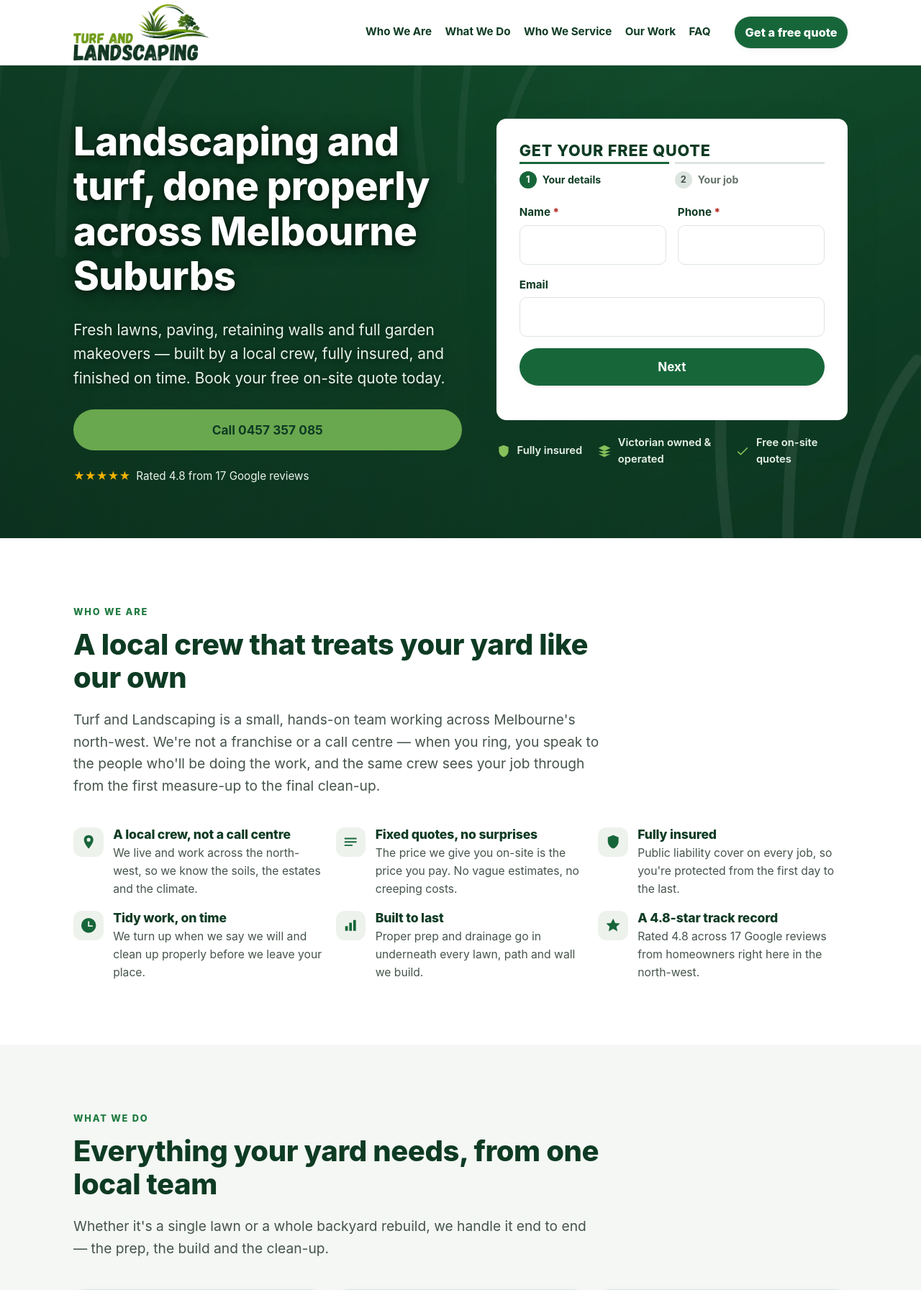
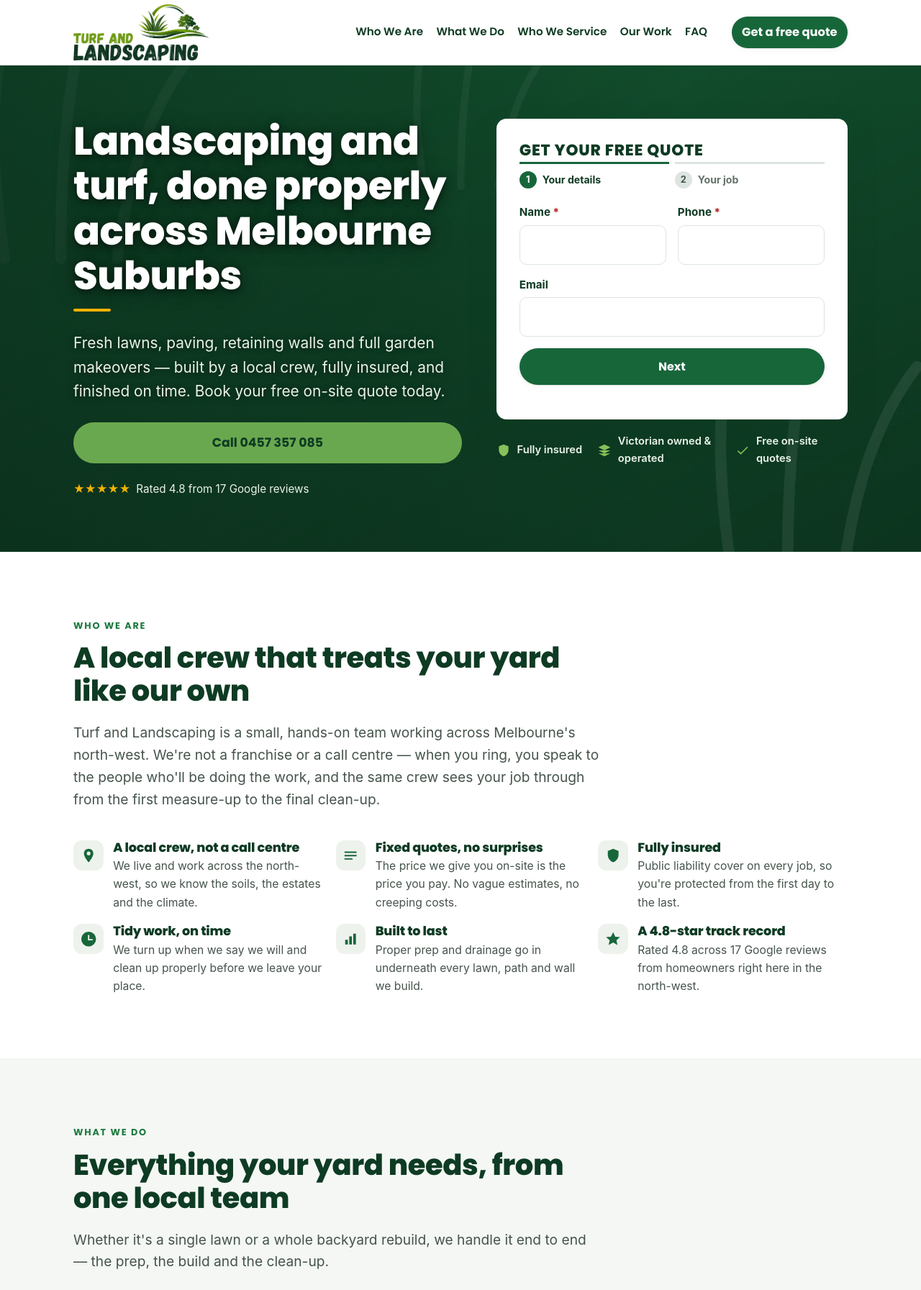
Before and after one commit to montarro/Internal, a PHP site: page /index.html in a window 1280 px wide. Shown: the top 1793 px of the page at 72% size. Run offline with PHP 8.4, Linux system fonts and the light colour scheme.

Commit message:
Add Poppins display type and a gold accent for headings, nav and CTAs
- Self-host Poppins (600/700/800, latin subset only, ~24KB total) for
  headings, nav links, eyebrows and buttons, keeping body copy on the
  system stack for speed. Preload the 800-weight file since the hero
  H1 sits above the fold.
- Add a gold accent: a short underline beneath the hero H1, and a gold
  underline on desktop nav hover/focus, using the existing --gold token
  that was previously only used for star ratings.
- Commit package-lock.json for a reproducible sharp install.

Co-Authored-By: Claude Opus 5 <noreply@anthropic.com>
Claude-Session: https://claude.ai/code/session_018MmKCYsyRG1fbBFzup6bvS

```diff
--- a/index.html
+++ b/index.html
@@ -29,6 +29,7 @@
   <link rel="icon" href="/assets/favicon.svg" type="image/svg+xml" />
   <link rel="apple-touch-icon" href="/assets/favicon.svg" />
   <link rel="preload" as="image" href="/assets/images/hero-landscaping-northwest-melbourne.webp?v=2" fetchpriority="high" />
+  <link rel="preload" as="font" type="font/woff2" href="/assets/fonts/poppins-800.woff2" crossorigin />
   <link rel="stylesheet" href="/style.css" />
 
   <!-- LocalBusiness structured data -->
--- a/style.css
+++ b/style.css
@@ -1,8 +1,33 @@
 /* =====================================================================
    Turf and Landscaping — north-west Melbourne
    Design system: mobile-first, green + neutral, trade-professional.
-   No external fonts or requests: system stack keeps LCP fast on 4G.
+   Body copy stays on the system stack for speed; Poppins (self-hosted,
+   latin subset only, ~24KB total) is used for headings, nav and buttons
+   so the brand has a distinct voice without hurting LCP.
    ===================================================================== */
+
+/* ---------- Display typeface (self-hosted, no external request) ---------- */
+@font-face {
+  font-family: "Poppins";
+  font-style: normal;
+  font-weight: 600;
+  font-display: swap;
+  src: url("/assets/fonts/poppins-600.woff2") format("woff2");
+}
+@font-face {
+  font-family: "Poppins";
+  font-style: normal;
+  font-weight: 700;
+  font-display: swap;
+  src: url("/assets/fonts/poppins-700.woff2") format("woff2");
+}
+@font-face {
+  font-family: "Poppins";
+  font-style: normal;
+  font-weight: 800;
+  font-display: swap;
+  src: url("/assets/fonts/poppins-800.woff2") format("woff2");
+}
 
 /* ---------- Design tokens ---------- */
 :root {
@@ -39,6 +64,7 @@
   --shadow-lg: 0 18px 44px rgba(14,59,35,.16);
 
   --font: -apple-system, BlinkMacSystemFont, "Segoe UI", Roboto, "Helvetica Neue", Arial, sans-serif;
+  --font-display: "Poppins", var(--font);
 
   --header-h: 76px;
   --bottombar-h: 62px;
@@ -66,7 +92,7 @@ img { max-width: 100%; height: auto; display: block; }
 a { color: var(--green-700); text-decoration-thickness: .08em; text-underline-offset: .15em; }
 a:hover { color: var(--green-600); }
 
-h1, h2, h3, h4 { color: var(--green-900); line-height: 1.15; margin: 0 0 .5em; letter-spacing: -.01em; font-weight: 800; }
+h1, h2, h3, h4 { font-family: var(--font-display); color: var(--green-900); line-height: 1.15; margin: 0 0 .5em; letter-spacing: -.01em; font-weight: 800; }
 h1 { font-size: clamp(2rem, 7vw, 3.4rem); }
 h2 { font-size: clamp(1.65rem, 5vw, 2.5rem); }
 h3 { font-size: clamp(1.2rem, 3.4vw, 1.45rem); }
@@ -79,7 +105,7 @@ p  { margin: 0 0 1rem; }
 .section__head { max-width: 46rem; margin-bottom: clamp(1.6rem, 4vw, 2.6rem); }
 .section__head--center { margin-inline: auto; text-align: center; }
 .eyebrow {
-  display: inline-block; font-size: .8rem; font-weight: 800; letter-spacing: .14em;
+  display: inline-block; font-family: var(--font-display); font-size: .8rem; font-weight: 700; letter-spacing: .14em;
   text-transform: uppercase; color: var(--green-600); margin-bottom: .7rem;
 }
 .lead { font-size: clamp(1.05rem, 2.4vw, 1.2rem); color: var(--slate); }
@@ -102,7 +128,7 @@ p  { margin: 0 0 1rem; }
 /* ---------- Buttons ---------- */
 .btn {
   display: inline-flex; align-items: center; justify-content: center; gap: .5rem;
-  font: inherit; font-weight: 700; line-height: 1.1; text-decoration: none;
+  font-family: var(--font-display); font-size: 1rem; font-weight: 700; line-height: 1.1; text-decoration: none;
   padding: .92rem 1.4rem; border-radius: 999px; border: 2px solid transparent;
   cursor: pointer; transition: transform .06s ease, background .15s ease, box-shadow .15s ease, color .15s ease;
   min-height: 48px;                 /* comfortable tap target */
@@ -140,7 +166,7 @@ p  { margin: 0 0 1rem; }
 .header-call {
   display: inline-flex; align-items: center; gap: .45rem;
   background: var(--green-700); color: #fff; text-decoration: none;
-  font-weight: 800; padding: .58rem .9rem; border-radius: 999px; min-height: 44px;
+  font-family: var(--font-display); font-weight: 700; padding: .58rem .9rem; border-radius: 999px; min-height: 44px;
   white-space: nowrap; box-shadow: var(--shadow-sm);
 }
 .header-call:hover { background: var(--green-800); color: #fff; }
@@ -151,7 +177,7 @@ p  { margin: 0 0 1rem; }
 .header-phone {
   display: inline-flex; align-items: center; gap: .4rem;
   background: var(--green-700); color: #fff; text-decoration: none;
-  font-weight: 800; padding: .55rem .85rem; border-radius: 999px; min-height: 44px;
+  font-family: var(--font-display); font-weight: 700; padding: .55rem .85rem; border-radius: 999px; min-height: 44px;
   white-space: nowrap; font-size: .95rem; box-shadow: var(--shadow-sm);
 }
 .header-phone:hover { background: var(--green-800); color: #fff; }
@@ -177,7 +203,7 @@ p  { margin: 0 0 1rem; }
 }
 .mobile-nav[data-open="true"] { display: block; }
 .mobile-nav a {
-  display: block; padding: .85rem .25rem; color: var(--green-900); font-weight: 600;
+  display: block; padding: .85rem .25rem; color: var(--green-900); font-family: var(--font-display); font-weight: 600;
   text-decoration: none; border-bottom: 1px solid var(--line);
 }
 .mobile-nav a:last-of-type { border-bottom: 0; }
@@ -206,6 +232,10 @@ p  { margin: 0 0 1rem; }
 .hero__inner { padding-block: clamp(2.6rem, 8vw, 4.6rem); display: grid; gap: 2rem; }
 .hero__copy { max-width: 44rem; }
 .hero h1 { color: #fff; text-shadow: 0 2px 10px rgba(0,0,0,.55), 0 1px 30px rgba(0,0,0,.35); }
+.hero h1::after {
+  content: ""; display: block; width: 3.25rem; height: 4px; margin-top: .9rem;
+  background: var(--gold); border-radius: 999px;
+}
 .hero__sub { font-size: clamp(1.08rem, 2.6vw, 1.3rem); color: #eaf3ea; text-shadow: 0 1px 8px rgba(0,0,0,.5); margin-bottom: 1.7rem; max-width: 34rem; }
 .hero__actions { display: flex; flex-wrap: wrap; gap: .8rem; }
 .hero__actions .btn { flex: 1 1 auto; min-width: 12rem; }
@@ -486,10 +516,11 @@ p  { margin: 0 0 1rem; }
   /* header switches to full nav on desktop; hide mobile-only chrome */
   .primary-nav { display: flex; align-items: center; gap: 1.15rem; margin-right: 1.1rem; }
   .primary-nav a {
-    text-decoration: none; color: var(--green-900); font-weight: 700; font-size: .95rem;
+    text-decoration: none; color: var(--green-900); font-family: var(--font-display); font-weight: 600; font-size: .95rem;
     white-space: nowrap; padding: .35rem 0; border-bottom: 2px solid transparent;
+    transition: color .15s ease, border-color .15s ease;
   }
-  .primary-nav a:hover { color: var(--green-600); border-bottom-color: var(--lime-500); }
+  .primary-nav a:hover, .primary-nav a:focus-visible { color: var(--green-700); border-bottom-color: var(--gold); }
   .nav-toggle { display: none; }
   .header-call__label { display: inline; }
   .header-call__num { font-size: 1.02rem; }
```
Also changed, not shown: assets/fonts/poppins-600.woff2 (added), assets/fonts/poppins-700.woff2 (added), assets/fonts/poppins-800.woff2 (added), package-lock.json (added).
